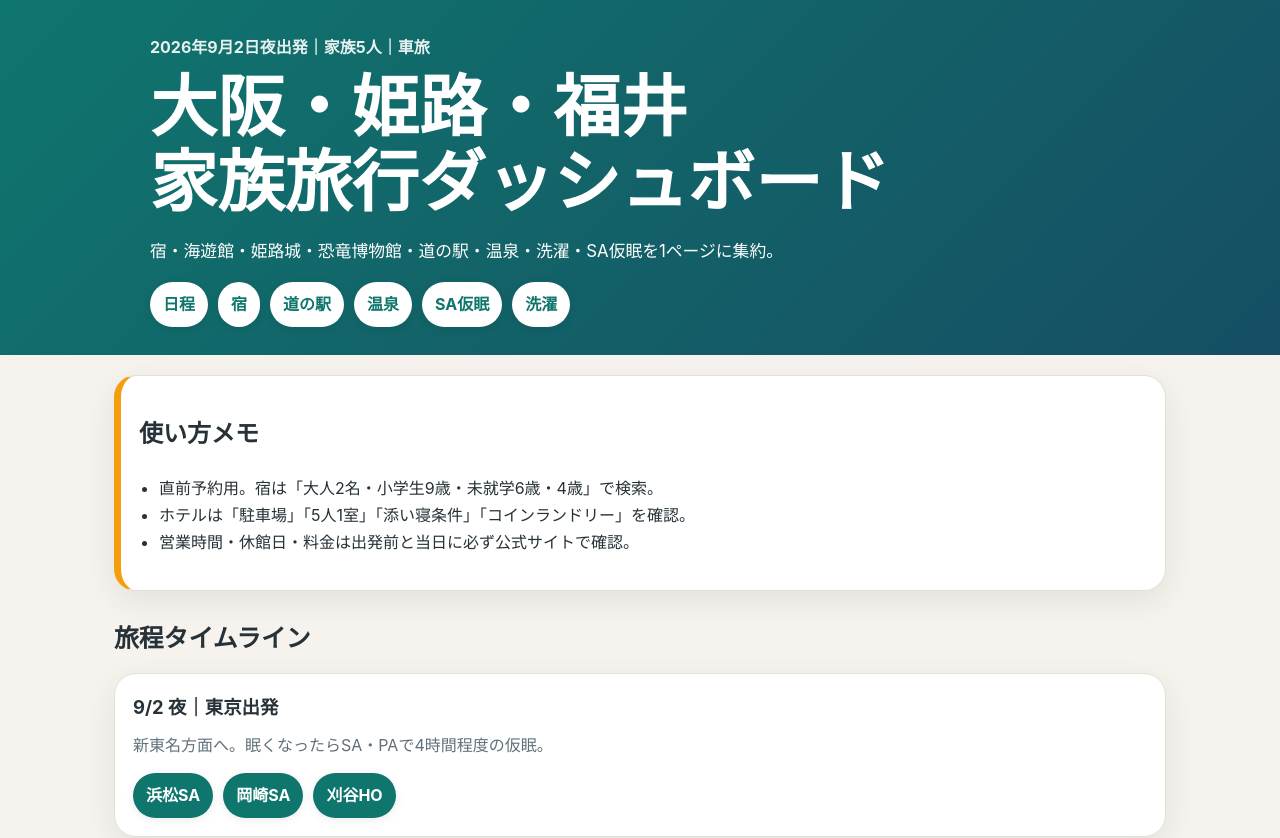
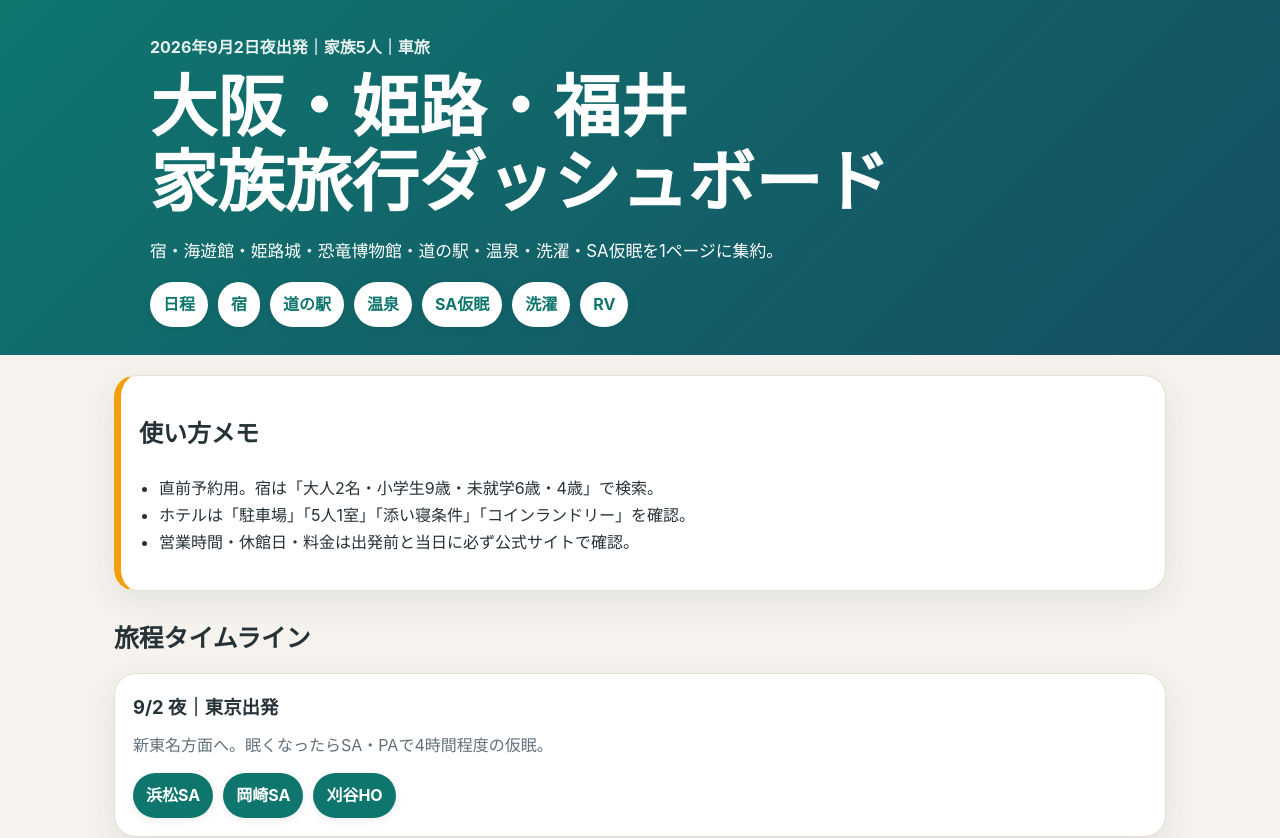
Before and after one commit to mihosaito120-star/family-travel, a plain HTML site: page trips/osaka-himeji-fukui-2026/index.html in a window 1280 px wide. Shown: the top 838 px of the page. Drawn offline with Linux system fonts and the light colour scheme.

Commit message:
Update index.html

```diff
--- a/trips/osaka-himeji-fukui-2026/index.html
+++ b/trips/osaka-himeji-fukui-2026/index.html
@@ -19,6 +19,7 @@
         <a href="#onsen">温泉</a>
         <a href="#nap">SA仮眠</a>
         <a href="#laundry">洗濯</a>
+<a href="宿泊orRVパーク_直前選択ガイド.html">RV</a>
       </div>
     </div>
   </header>
```
